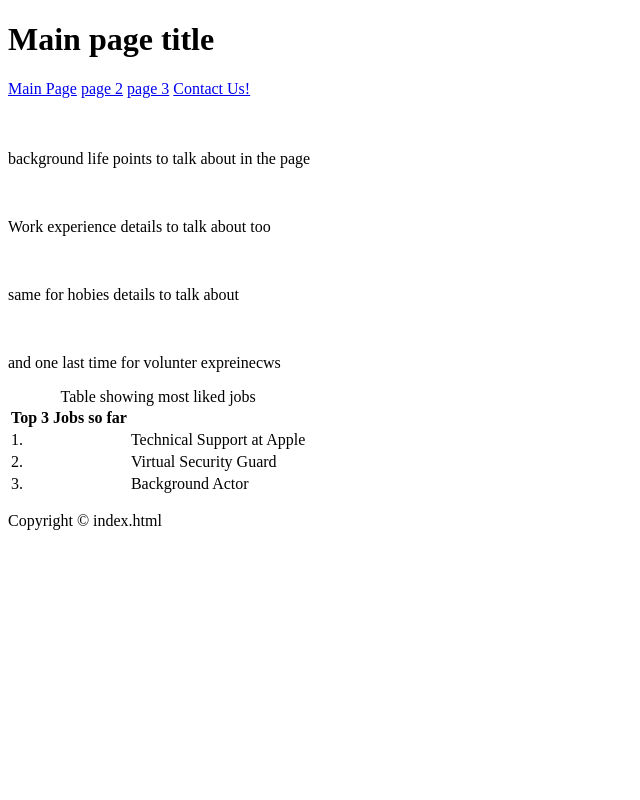
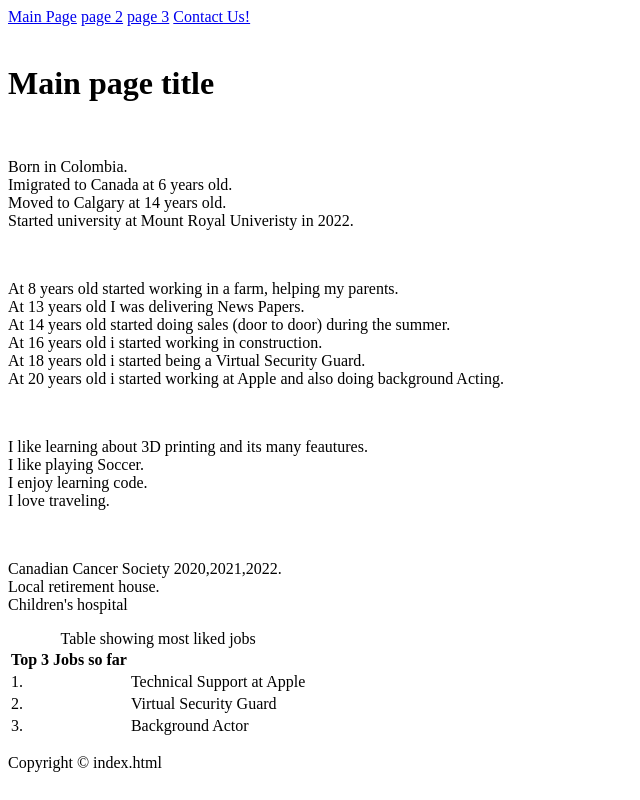
Before and after one commit to Link199923/2511-001-Assignment-3, a plain HTML site: page index.html in a window 1280 px wide. Shown: the whole page, without its empty margins (0-640 px from the left). Drawn offline with Linux system fonts and the light colour scheme.

Commit message:
adding more content

```diff
--- a/index.html
+++ b/index.html
@@ -1,7 +1,7 @@
 <!DOCTYPE html>
 <html lang="en">
 <head>
-    <title>Title here</title>
+    <title>index.html</title>
     <link href="style/index.css" rel="stylesheet" type="text/css" />
 
     <meta charset="UTF-8">
@@ -14,32 +14,72 @@
 </head>
 <body>
     <header>
-        <h1 id="title">Main page title</h1>
+
         <nav>
-            <a id="current" href="index.html" target="_blank">Main Page</a>
+            <a  href="index.html" target="_blank">Main Page</a>
             <a href="page2.html" target="_blank">page 2</a>
             <a href="page3.html" target="_blank">page 3</a>
-            <a id="contact"href="ContactPage.html" target="_blank">Contact Us!</a>
+            <a href="ContactPage.html" target="_blank">Contact Us!</a>
         </nav>
+
     </header>
-    <div  >
+
+
+
+    <div >
         <img "a picture of my life">
         <img "a picture of my life">
         <img "a picture of my life">
     </div>
+    <h1 >Main page title</h1>
     <section>
 
         <img "background life">
-        <p>background life points to talk about in the page </p>
+        <p>
+            Born in Colombia.
+            <br>
+            Imigrated to Canada at 6 years old.
+            <br>
+            Moved to Calgary at 14 years old.
+            <br>
+            Started university at Mount Royal Univeristy in 2022.
+            <br>
+        </p>
 
         <img "work experience">
-        <p>Work experience details to talk about too</p>
+        <p>
+            At 8 years old started working in a farm, helping my parents.
+            <br>
+            At 13 years old I was delivering News Papers.
+            <br>
+            At 14 years old started doing sales (door to door) during the summer.
+            <br>
+            At 16 years old i started working in construction.
+            <br>
+            At 18 years old i started being a Virtual Security Guard.
+            <br>
+            At 20 years old i started working at Apple and also doing background Acting.
+        </p>
 
         <img "hobies">
-        <p>same for hobies details to talk about</p>
+        <p>
+            I like learning about 3D printing and its many feautures.
+            <br>
+            I like playing Soccer.
+            <br>
+            I enjoy learning code.
+            <br>
+            I love traveling.
+        </p>
 
         <img "volunteer experiences">
-        <p>and one last time for volunter expreinecws</p>
+        <p>
+            Canadian Cancer Society 2020,2021,2022.
+            <br>
+            Local retirement house.
+            <br>
+            Children's hospital
+        </p>
 
     </section>
     <section>
```
Also changed, not shown: page2.html (+7 -2 lines), page3.html (+14 -2 lines).
